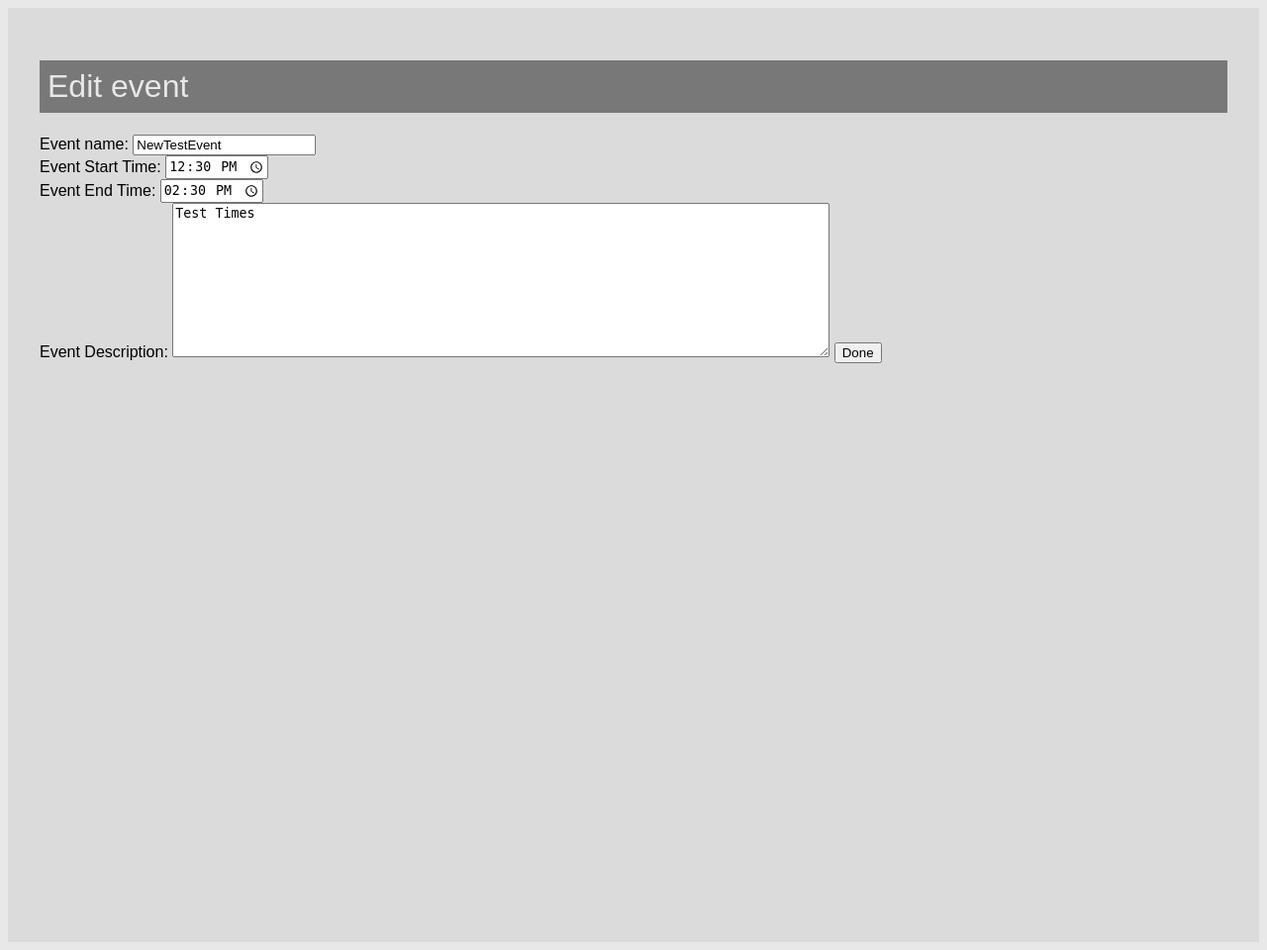
After one commit to Edge720/PPM-Project, a Django app: page /events/2020-05-03/2/edit in a window 1280 px wide. The commit adds this page. Shown: the whole page at 99% size. Run offline with Django 3.2, Linux system fonts and the light colour scheme; a user stored in the database is signed in; data comes from the database, SQL or seed files in the repository; both versions use the stored data as it was after the commit; some libraries are stand-ins or nearby versions.

Commit message:
added edit/remove of an event

```diff
--- a/events/admin.py
+++ b/events/admin.py
@@ -1,7 +1,8 @@
 from django.contrib import admin
 
-from .models import Event
+from .models import Event, UserProfile
 
 # Register your models here.
 
 admin.site.register(Event)
+admin.site.register(UserProfile)
--- a/events/models.py
+++ b/events/models.py
@@ -13,3 +13,11 @@ class Event(models.Model):
     event_user = models.ForeignKey(User, default=None, on_delete = models.CASCADE)
     def __str__(self):
         return self.event_name
+
+class UserProfile(models.Model):
+    user = models.OneToOneField(User, on_delete = models.CASCADE)
+    hex_code = models.CharField(max_length=6, default = '#ADD8E6')
+
+
+    def __str__(self):
+        return self.user.username
--- a/events/templates/events/add.html
+++ b/events/templates/events/add.html
@@ -112,7 +112,6 @@
 <div id="mySidenav" class="sidenav">
     <a href="javascript:void(0)" class="closebtn" onclick="closeNav()">&times;</a>
     <a href="{% url 'events:index' %}">Events</a>
-    <a href="{% url 'events:remove' %}">Remove</a>
     {% if is_admin %}
     <a href="{% url 'events:add_user' %}">Add User</a>
     <a href="{% url 'admin:index' %}">Database</a>
--- a/events/templates/events/create_account.html
+++ b/events/templates/events/create_account.html
@@ -72,7 +72,6 @@
     <a href="javascript:void(0)" class="closebtn" onclick="closeNav()">&times;</a>
     <a href="{% url 'events:index' %}">Events</a>
     <a href="{% url 'events:add' %}">Add</a>
-    <a href="{% url 'events:remove' %}">Remove</a>
     {% if is_admin %}
     <a href="{% url 'admin:index' %}">Database</a>
     {% endif %}
--- a/events/templates/events/day_event_layout.html
+++ b/events/templates/events/day_event_layout.html
@@ -13,7 +13,7 @@
             <tr>
             	<th>{{ time.0 }}</th>
 		{% if time.1 %}
-			<td colspan="4" rowspan="{{time.1.0.1}}" class="stage-saturn">{{time.1.0.0}}</td>
+			<td colspan="4" style="background-color: {{time.1.0.2.userprofile.hex_code}};" rowspan="{{time.1.0.1}}"xw>{{time.1.0.0}}</td>
 		{% endif %}
             </tr>
 	{% endfor %}
--- a/events/templates/events/event_details.html
+++ b/events/templates/events/event_details.html
@@ -63,8 +63,8 @@
 	<br>
     {% if can_change %}
         <hr>
-        <a href="">Edit</a>
-        <a href="">Remove</a>
+        <a href="{% url 'events:event_edit' year month day event_id%}">Edit</a>
+        <a href="{% url 'events:event_remove' year month day event_id%}">Remove</a>
     {% endif %}
 </body>
 </html>
--- /dev/null
+++ b/events/templates/events/event_edit.html
@@ -0,0 +1,78 @@
+<!DOCTYPE html>
+<html lang="en">
+<head>
+    <meta charset="UTF-8">
+    <meta name="viewport" content="width=device-width, initial-scale=1">
+    <link rel="stylesheet" href="https://maxcdn.bootstrapcdn.com/bootstrap/3.4.1/css/
+    <meta charset="UTF-8">
+    <title>{{ event.event_name }} on {{ event.event_date }}</title>
+    <style>
+
+	h1 {
+	    color : #E8E8E8;
+ 	    padding: 0.5rem;
+	    padding-bottom: 0.5rem;
+	    width = 100%;
+	    background: #787878;
+	    font-weight:normal;
+	}
+
+	h2 {
+		color : #424242;
+		padding: 0.5rem;
+	    padding-bottom: 0.5rem;
+		width = 100%;
+	}
+
+	h3{
+		color : #5e5e5e;
+		padding: 0.5rem;
+	}
+
+	p{
+		color : #303030;
+		padding: 0.5rem;
+	}
+
+	body {
+	     background: #E8E8E8;
+	     font-family:sans-serif;
+	}
+
+	form {
+	     background: #dbdbdb;
+	     max-width:1500px;
+		 height:880px;
+	     padding: 2rem;
+    }
+
+	p {
+		padding: 0.7rm;
+	}
+
+    </style>
+</head>
+<body>
+<form action="{% url 'events:event_edit_done' year month day event_id%}" method="post">
+    <h1 style="text-align:left">Edit event</h1>
+    {% csrf_token %}
+    <label for="name">Event name: </label>
+    <input type="text" name="name" value="{{ event.event_name }}" id="name" required><br>
+    <label for="start_time">Event Start Time: </label>
+    {% if event.start_time.minute == 0 %}
+        <input type="time" step="1800" min="08:00" max="22:30" value="{{ event.start_time.hour }}:00" name ="start_time" id="start_time" required><br>
+    {% else %}
+        <input type="time" step="1800" min="08:00" max="22:30" value="{{ event.start_time.hour }}:{{ event.start_time.minute }}" name ="start_time" id="start_time" required><br>
+    {% endif %}
+    <label for="end_time">Event End Time: </label>
+        {% if event.end_time.minute == 0 %}
+        <input type="time" step="1800" min="08:00" max="22:30" value="{{ event.end_time.hour }}:00" name ="start_time" id="start_time" required><br>
+    {% else %}
+        <input type="time" step="1800" min="08:00" max="22:30" value="{{ event.end_time.hour }}:{{ event.end_time.minute }}" name ="start_time" id="start_time" required><br>
+    {% endif %}
+    <label for="description">Event Description: </label>
+    <textarea id="description" name="description" rows="10" cols="80">{{ event.event_desc }}</textarea>
+    <input type="submit" value="Done" id = "btn">
+</form>
+</body>
+</html>
--- a/events/templates/events/login.html
+++ b/events/templates/events/login.html
@@ -21,9 +21,6 @@
                 <label for="pwd">Password:</label>
                 <input type="password" class="form-control" id="pwd" name="pwd">
             </div>
-            <div class="checkbox">
-                <label><input type="checkbox">Remember me</label>
-            </div>
             <button type="submit" class="btn btn-default">Submit</button>
         </form>
         {% for message in messages %}
--- a/events/urls.py
+++ b/events/urls.py
@@ -11,10 +11,12 @@ urlpatterns = [
     path('login/', views.login_page, name='login_page'),
     path('logout/', views.logout_user, name='logout_user'),
     path('add/done/', views.add_done, name='add_done'),
-    path('<year>-<month>-<day>/<event>/', views.event_details, name='event_details'),
     path('<year>-<month>-<day>/', views.day_events, name='day_events'),
-    path('remove/', views.remove, name='remove'),
-    path('remove/done', views.remove_done, name='remove_done'),
+    path('<year>-<month>-<day>/<event_id>/', views.event_details, name='event_details'),
+    path('<year>-<month>-<day>/<event_id>/edit', views.event_edit, name='event_edit'),
+    path('<year>-<month>-<day>/<event_id>/edit/done', views.event_edit_done, name='event_edit_done'),
+    path('<year>-<month>-<day>/<event_id>/remove', views.event_remove, name='event_remove'),
+    path('<year>-<month>-<day>/<event_id>/remove/done', views.event_remove_done, name='event_remove_done'),
     path('add-user/', views.add_user, name='add_user')
 
 ]
--- a/events/views.py
+++ b/events/views.py
@@ -1,16 +1,16 @@
-from django.http import HttpResponseRedirect
+from django.http import HttpResponseRedirect, HttpResponse
 from django.urls import reverse
 from django.shortcuts import render, redirect
 from django.utils import timezone
 from django.contrib import messages
-import calendar, datetime
+import calendar, datetime, random
 
 from django.contrib.auth.models import User
 from django.contrib.auth import authenticate, login, logout
 from django.contrib.auth.decorators import login_required
-from .decorators import admin_only, check_if_logged_in
+from .decorators import admin_only, check_if_logged_in, admin_or_creator_only
 
-from .models import Event
+from .models import Event, UserProfile
 from .forms import DateForm, CreateUserForm
 
 monthCount = 0
@@ -46,7 +46,9 @@ def index(request):
             event_list = []
             event_set = Event.objects.filter(event_date__year=timezone.now().year+yearCount, event_date__month=timezone.now().month+monthCount, event_date__day=day)
             for event in event_set:
-                event_list.append([event,event.pk])
+                user = event.event_user
+                user_details = User.objects.get(username=user)
+                event_list.append([event, event.pk, user_details])
             if len(event_list) != 0:
                 c_list[temp_w_iter][temp_d_iter] = [day,event_list]
             else: c_list[temp_w_iter][temp_d_iter] = [day]
@@ -90,9 +92,11 @@ def day_events(request, year, month, day):
                                          event_date__month=timezone.now().month + monthCount, event_date__day=day,
                                          start_time=time)
         for event in event_set:
+            user = event.event_user
+            user_colour = User.objects.get(username=user)
             temptime = time
             time_slots = (event.end_time.hour - event.start_time.hour) * 2
-            event_list.append([event, time_slots])
+            event_list.append([event, time_slots, user_colour])
         time_events.append([time, event_list])
         count_mins = count_mins + 30
         if count_mins == 60:
@@ -104,23 +108,6 @@ def day_events(request, year, month, day):
     context = {'year': year, 'month': month, 'day': day, 'time_events': time_events}
     return render(request, 'events/day_event_layout.html', context)
 
-@login_required(login_url='events:login_page')
-def remove(request):
-    events = Event.objects.all()
-
-    context = {'events': events}
-    return render(request, 'events/remove.html', context)
-
-@login_required(login_url='events:login_page')
-def remove_done(request):
-    try:
-        event = Event.objects.get(pk=request.POST['choice'])
-        event.delete()
-    except:
-        print('Error in retrieving event!')
-
-    return HttpResponseRedirect(reverse('events:index'))
-
 @admin_only
 @login_required(login_url='events:login_page')
 def add_user(request):
@@ -129,10 +116,17 @@ def add_user(request):
     if request.method == 'POST':
         form = CreateUserForm(request.POST)
         if form.is_valid():
-            form.save()
+            user_saved = form.save()
+
+            r = lambda: random.randint(0, 255)
+            code = ('#%02X%02X%02X' % (r(), r(), r()))
+
+            user_profile = UserProfile(user=user_saved, hex_code=code)
+
+            user_profile.save()
             messages.success(request, "Account created successfully!")
 
-            return redirect(index())
+            return redirect('events:index')
 
     is_admin = 0
     if request.user.is_superuser:
@@ -164,8 +158,8 @@ def logout_user(request):
     return redirect('events:login_page')
 
 @login_required(login_url='events:login_page')
-def event_details(request,year,month,day,event):
-    event = Event.objects.get(pk=event)
+def event_details(request, year, month, day, event_id):
+    event = Event.objects.get(pk=event_id)
     user = event.event_user
     user_details = User.objects.get(username = user)
 
@@ -173,5 +167,51 @@ def event_details(request,year,month,day,event):
     if request.user.id == event.event_user.id or request.user.is_superuser:
         can_change = 1
 
-    context = {'date':event.event_date, 'event':event, 'start':event.start_time, 'end':event.end_time, 'description':event.event_desc, 'user':user_details, 'can_change': can_change}
+    context = {'date':event.event_date, 'event':event, 'start':event.start_time, 'end':event.end_time, 'description':event.event_desc, 'user':user_details, 'can_change': can_change, 'year': year, 'month':month, 'day':day, 'event_id':event_id}
     return render(request, 'events/event_details.html',context)
+
+@admin_or_creator_only
+@login_required(login_url='events:login_page')
+def event_edit(request, year, month, day, event_id):
+    event = Event.objects.get(pk=event_id)
+
+    context = {'year': year, 'month':month, 'day':day, 'event_id':event_id, 'event': event}
+    return render(request, 'events/event_edit.html', context)
+
+@admin_or_creator_only
+@login_required(login_url='events:login_page')
+def event_edit_done(request, year, month, day, event_id):
+    try:
+        event = Event.objects.get(pk=event_id)
+    except:
+        print('Error in retrieving event!')
+
+    event.event_name = request.POST['name']
+    event.event_desc = request.POST['description']
+    event.start_time = request.POST['start_time']
+    event.end_time=request.POST['end_time']
+    event.save()
+
+    return redirect('events:event_details',year, month, day, event_id)
+
+@admin_or_creator_only
+@login_required(login_url='events:login_page')
+def event_remove(request, year, month, day, event_id):
+    try:
+        event = Event.objects.get(pk=event_id)
+    except:
+        print('Error in retrieving event!')
+
+    context = {'event_name': event.event_name, 'year': year, 'month':month, 'day':day, 'event_id':event_id}
+    return render(request, 'events/remove.html', context)
+
+@admin_or_creator_only
+@login_required(login_url='events:login_page')
+def event_remove_done(request, year, month, day, event_id):
+    try:
+        event = Event.objects.get(pk=event_id)
+        event.delete()
+    except:
+        print('Error in retrieving event!')
+
+    return HttpResponse('<script type="text/javascript">window.close();</script>')
```
Also changed, not shown: events/decorators.py (+13 -0 lines), events/templates/events/index.html (+5 -6 lines), events/templates/events/remove.html (+8 -9 lines), db.sqlite3.
